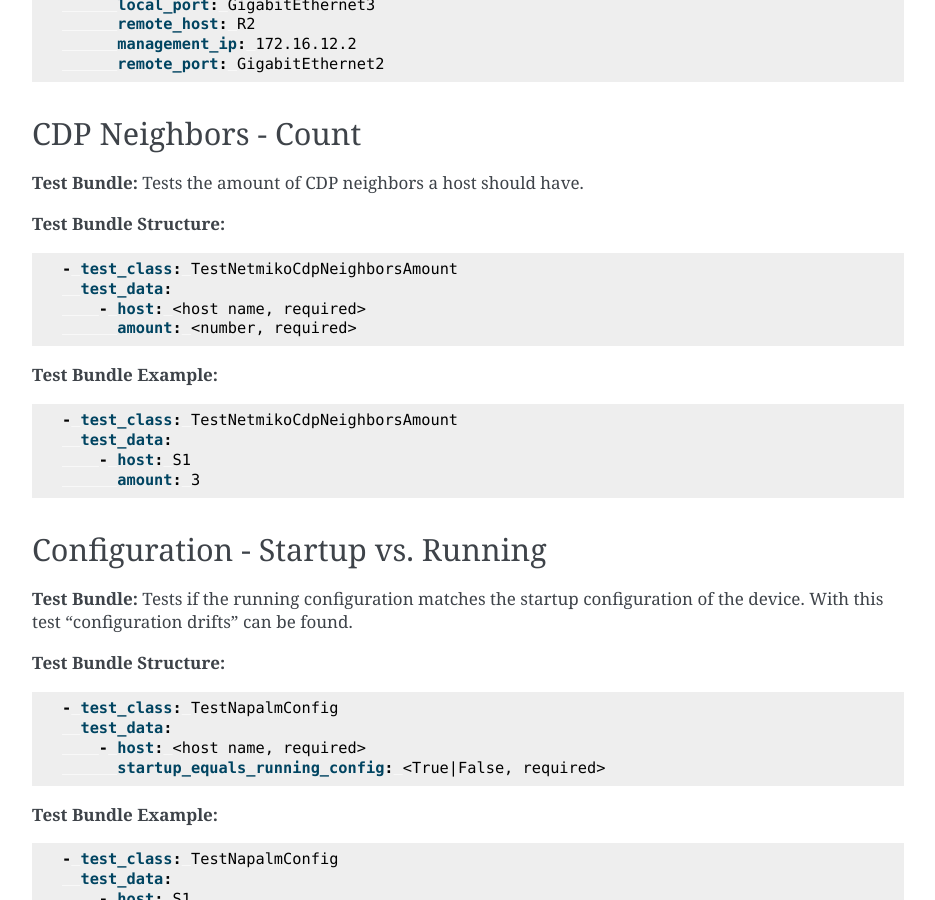
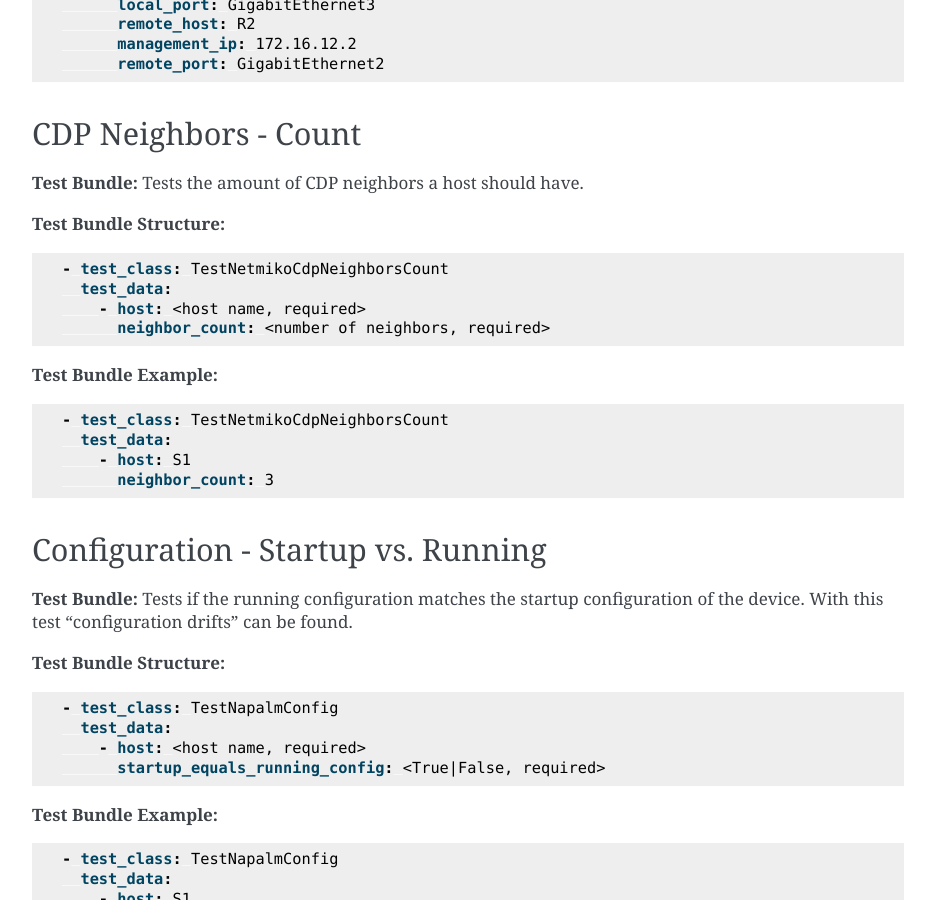
Before and after one commit to network-unit-testing-system/nuts, a Sphinx documentation site: the page built from docs/source/testbundles/alltestbundles.rst, in a window 1280 px wide and 900 px high, scrolled down 3440 px. Shown: the whole window, without its empty margins (282-1217 px from the left). Built offline with Sphinx 7.4.7, drawn with Linux system fonts in a browser that asks for light colours; some of the changed text lies outside the part shown.

Commit message:
Rename the LLDP and CDP neighbors count test classes and attributes to align with the already existing BGP and OSPF neighbors count test bundles.

```diff
--- a/docs/source/testbundles/alltestbundles.rst
+++ b/docs/source/testbundles/alltestbundles.rst
@@ -185,19 +185,19 @@
 
 .. code:: yaml
 
-    - test_class: TestNetmikoCdpNeighborsAmount
+    - test_class: TestNetmikoCdpNeighborsCount
       test_data:
         - host: <host name, required>
-          amount: <number, required>
+          neighbor_count: <number of neighbors, required>
 
 **Test Bundle Example:**
 
 .. code:: yaml
 
-    - test_class: TestNetmikoCdpNeighborsAmount
+    - test_class: TestNetmikoCdpNeighborsCount
       test_data:
         - host: S1
-          amount: 3
+          neighbor_count: 3
 
 
 Configuration - Startup vs. Running
```
Also changed, not shown: other parts of docs/source/testbundles/alltestbundles.rst (+4 -4 lines), 5 other files.
